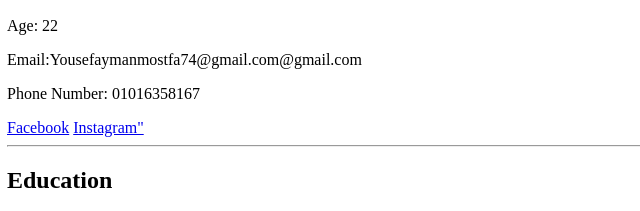
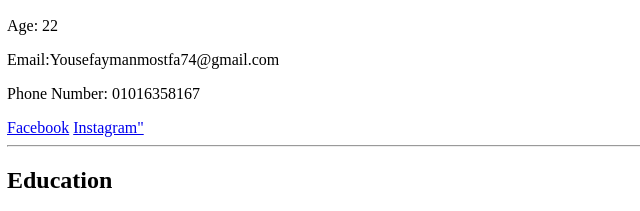
Before and after one commit to yousefaymanmostfa74-oss/html---web, a plain HTML site: page index.html in a window 1280 px wide. Shown: the part 162-373 px from the top of the page, 1-641 px from the left. Drawn offline with Linux system fonts and the light colour scheme.

Commit message:
Add files via upload

```diff
--- a/index.html
+++ b/index.html
@@ -17,7 +17,7 @@
          <section>
             <h2>About Us</h2>
             <p>Age: 22</p>
-            <p>Email:Yousefaymanmostfa74@gmail.com@gmail.com</p>
+            <p>Email:Yousefaymanmostfa74@gmail.com</p>
            <p>Phone Number: 01016358167</p>
            <a href="=https://www.facebook.com/share/1YvYmCK91H/?mibextid=wwXIfr" target="_blank"">Facebook</a>
            <a href="https://www.instagram.com/yousef_ayman20?igsh=MWU4NWgxdG9qd3dvag%3D%3D&utm_source=qr" target="_blank"">Instagram"</a>
```
